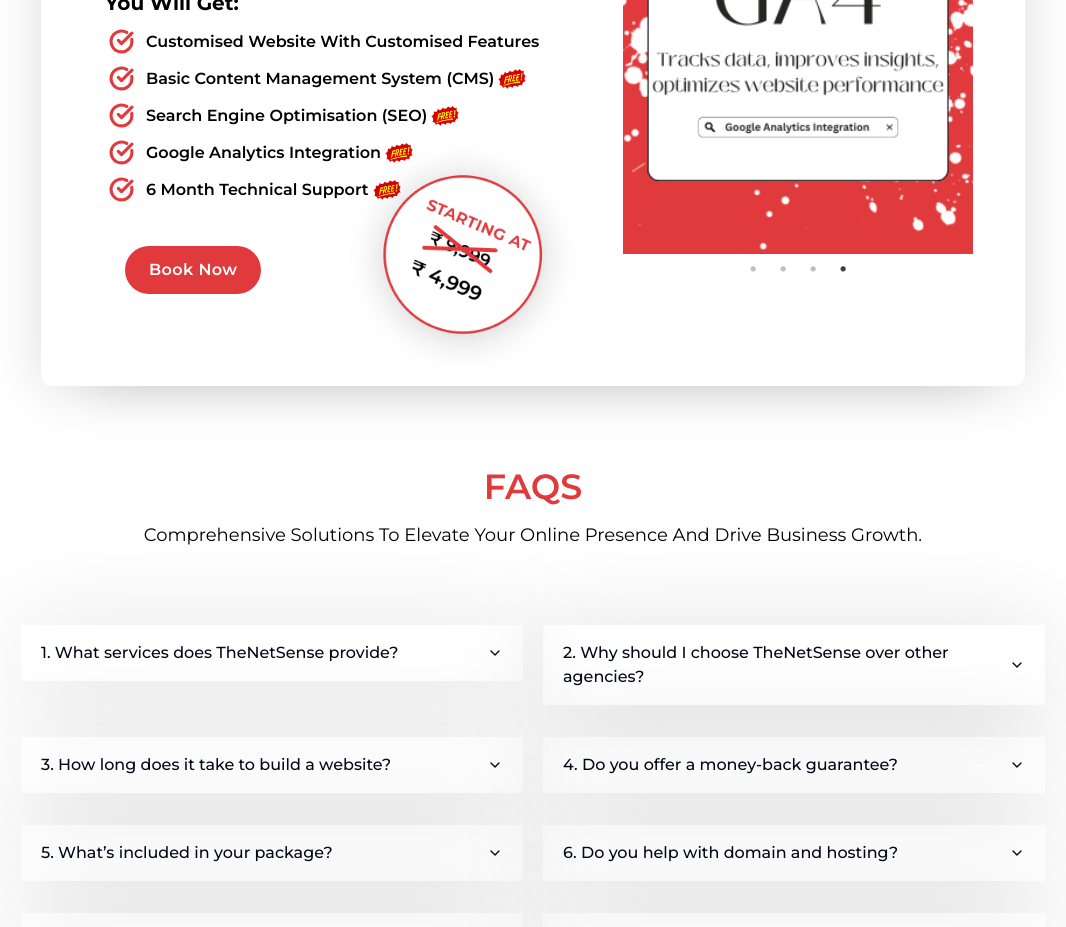
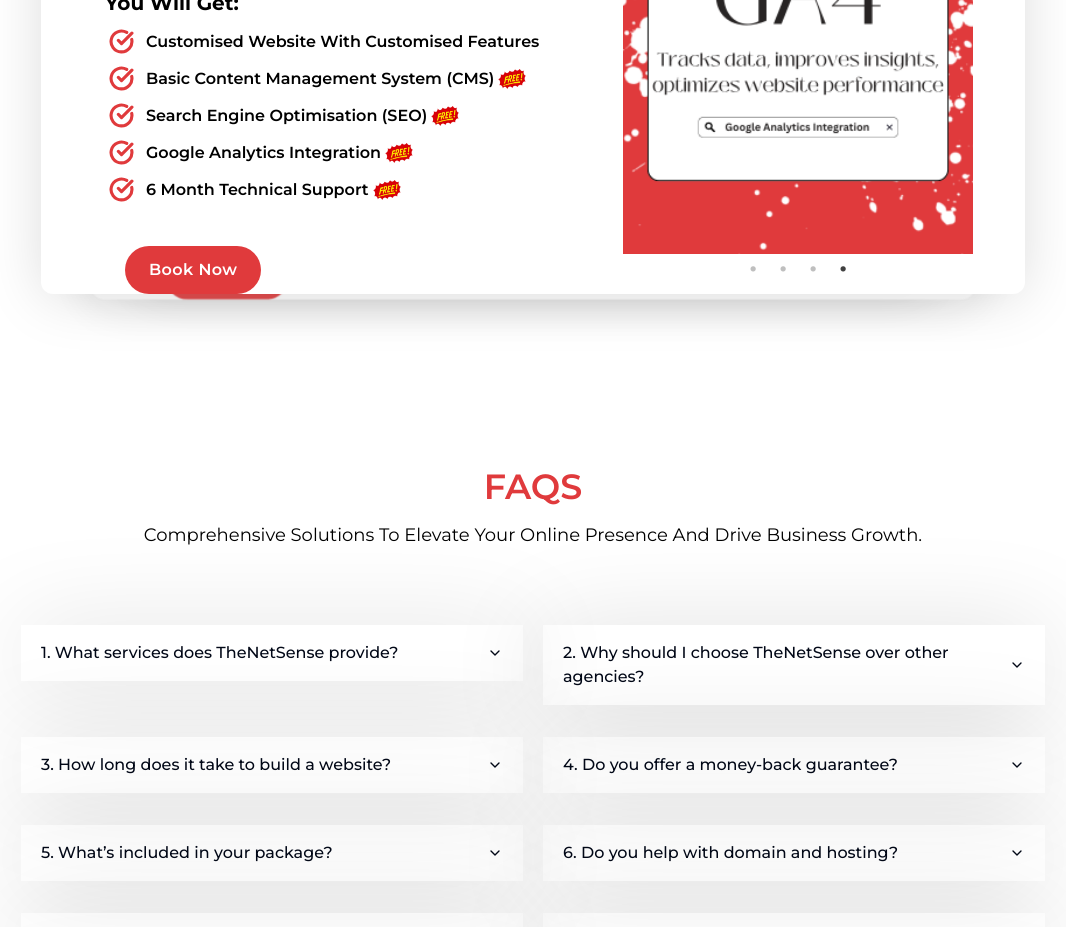
Before and after one commit to raveenrv904/TheNetSense-NextJs, a Next.js app: page / in a window 1280 px wide. Shown: the part 2100-3027 px from the top of the page, without its empty margins (107-1173 px from the left). Built offline with nearby package versions, Linux system fonts and the light colour scheme.

Commit message:
Update TabContent.tsx

```diff
--- a/components/TabContent.tsx
+++ b/components/TabContent.tsx
@@ -12,7 +12,6 @@ type Props = {
   title: string;
   desc: string;
   features: Array<{ key: string; feature: string }>;
-  pricing: StaticImageData;
   posters: Array<{ link: StaticImageData }>;
   link: string;
 };
@@ -21,7 +20,6 @@ const TabContent = ({
   title,
   desc,
   features,
-  pricing,
   posters,
   link,
 }: Props) => {
@@ -89,16 +87,7 @@ const TabContent = ({
             ))}
           </div>
 
-          {title !== "Other Enquiries" && (
-            <Image
-              className="w-64 -mt-8 lg:-mt-32 hidden md:block lg:hidden"
-              src={pricing}
-              width={100}
-              height={100}
-              alt="pricing"
-              priority
-            />
-          )}
+
         </div>
 
         <div
@@ -112,16 +101,7 @@ const TabContent = ({
             </button>
           </Link>
 
-          {title !== "Other Enquiries" && (
-            <Image
-              className="w-64 -mt-8 lg:-mt-28 md:hidden lg:block"
-              src={pricing}
-              width={100}
-              height={100}
-              alt="pricing"
-              priority
-            />
-          )}
+
         </div>
       </div>
       <div className="hidden lg:flex justify-center items-center h-full">
```
